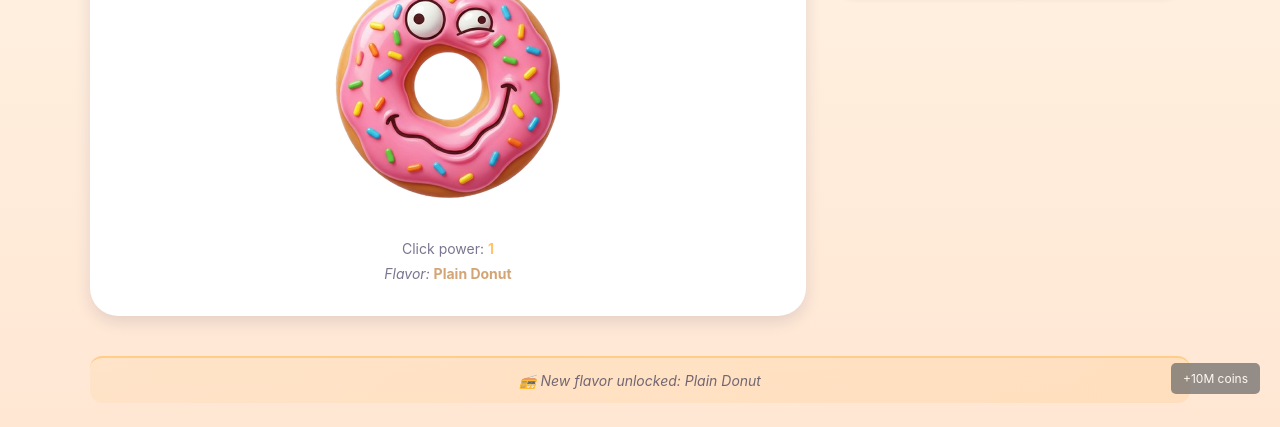
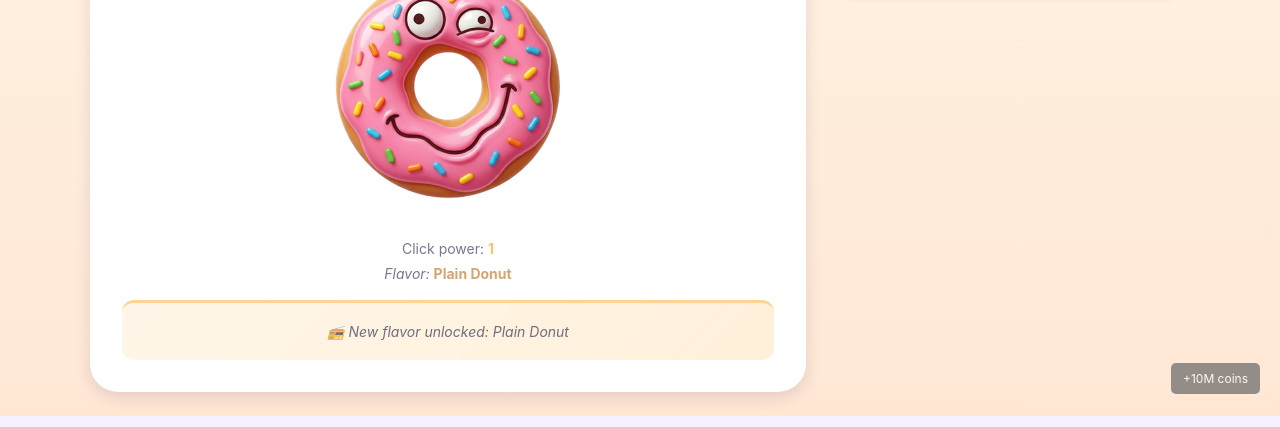
Before and after one commit to nobody174/Small-collection-of-browser-games, a website: page games/idle/index.html in a window 1280 px wide. Shown: the part 386-813 px from the top of the page. Drawn offline with Linux system fonts and the light colour scheme.

Commit message:
Fix: Bakery Radio now attached inside coin-card bottom, visible on all tabs with proper styling

```diff
--- a/games/idle/index.html
+++ b/games/idle/index.html
@@ -46,15 +46,15 @@
 
         <div class="click-power" id="click-power">Click power: <b>1</b></div>
         <div class="flavor-display" id="flavor-display">Flavor: Plain</div>
+
+        <!-- Bakery Radio (attached to bottom of coin-card) -->
+        <div id="bakery-radio-ticker" class="bakery-radio"></div>
       </div>
 
       <!-- Right side: shop -->
       <aside class="shop" id="shop">
         <div id="shop-items"></div>
       </aside>
-
-      <!-- Bakery Radio (spans both columns) -->
-      <div id="bakery-radio-ticker" class="bakery-radio bakery-radio--layout"></div>
 
     </div>
 
--- a/games/idle/style.css
+++ b/games/idle/style.css
@@ -445,21 +445,21 @@ body.idle-board {
    ============================================================ */
 
 .bakery-radio {
-  background: linear-gradient(135deg, rgba(255, 196, 107, 0.15), rgba(255, 152, 0, 0.15));
+  background: linear-gradient(135deg, rgba(255, 196, 107, 0.2), rgba(255, 152, 0, 0.2));
   color: var(--ng-text);
-  padding: var(--ng-space-3);
+  padding: var(--ng-space-4);
   border-radius: var(--ng-radius-md);
   font-size: var(--ng-text-sm);
   font-style: italic;
   text-align: center;
-  border-top: 2px solid var(--ng-color-warning);
+  border-top: 3px solid var(--ng-color-warning);
+  margin-top: var(--ng-space-4);
   animation: ticker-scroll 6s linear infinite;
-}
-
-.bakery-radio--layout {
-  grid-column: 1 / -1;
-  margin-top: var(--ng-space-4);
-  margin: var(--ng-space-4) 0 0 0;
+  line-height: 1.5;
+  min-height: 60px;
+  display: flex;
+  align-items: center;
+  justify-content: center;
 }
 
 @keyframes ticker-scroll {
```
